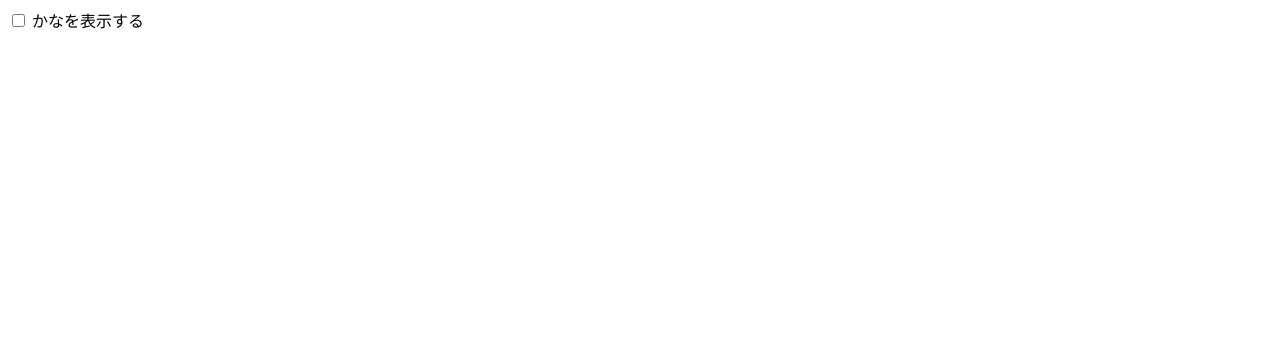
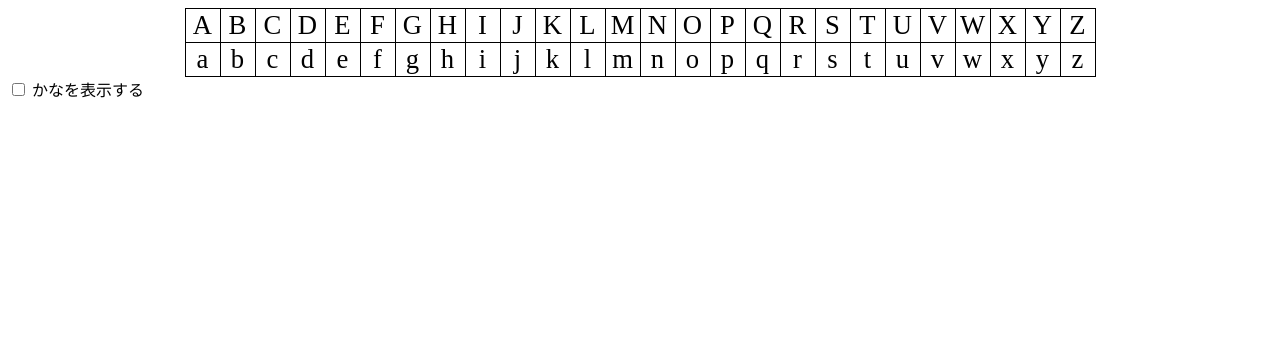
Before and after one commit to mitsuji/echo-keyinput, a plain HTML site: page index.html in a window 1280 px wide. Drawn offline with Linux system fonts and the light colour scheme.

Commit message:
mod: ABC table

```diff
--- a/index.css
+++ b/index.css
@@ -1,3 +1,7 @@
+.top {
+    grid-area: top;
+/*    border-style: solid;*/
+}
 .left {
     grid-area: left;
 /*    border-style: solid;*/
@@ -23,8 +27,22 @@
 .wrapper {
     display: grid;
     grid-template-columns: 1fr 3.6fr 1fr;
-    grid-template-rows: 1fr 1fr;
+    grid-template-rows: auto 1fr 1fr;
     grid-template-areas:
+        "top  top  top"
         "left key  right"
         "left kana right" ;
 }
+
+
+table.chartable {
+    border-collapse: collapse;
+    margin-left:auto;
+    margin-right:auto;
+}
+table.chartable th, table.chartable td {
+    width:32px;
+    text-align:center;
+    font-size:20pt;
+    border: solid 1px black;
+}
--- a/index.html
+++ b/index.html
@@ -8,6 +8,66 @@
   <body>
     <form>
       <div class="wrapper">
+        <div class="top">
+          <table class="chartable">
+            <tr>
+              <td>A</td>
+              <td>B</td>
+              <td>C</td>
+              <td>D</td>
+              <td>E</td>
+              <td>F</td>
+              <td>G</td>
+              <td>H</td>
+              <td>I</td>
+              <td>J</td>
+              <td>K</td>
+              <td>L</td>
+              <td>M</td>
+              <td>N</td>
+              <td>O</td>
+              <td>P</td>
+              <td>Q</td>
+              <td>R</td>
+              <td>S</td>
+              <td>T</td>
+              <td>U</td>
+              <td>V</td>
+              <td>W</td>
+              <td>X</td>
+              <td>Y</td>
+              <td>Z</td>
+            </tr>
+            <tr>
+              <td>a</td>
+              <td>b</td>
+              <td>c</td>
+              <td>d</td>
+              <td>e</td>
+              <td>f</td>
+              <td>g</td>
+              <td>h</td>
+              <td>i</td>
+              <td>j</td>
+              <td>k</td>
+              <td>l</td>
+              <td>m</td>
+              <td>n</td>
+              <td>o</td>
+              <td>p</td>
+              <td>q</td>
+              <td>r</td>
+              <td>s</td>
+              <td>t</td>
+              <td>u</td>
+              <td>v</td>
+              <td>w</td>
+              <td>x</td>
+              <td>y</td>
+              <td>z</td>
+            </tr>
+          </table>
+        </div>
         <div class="left">
           <label>
             <input type="checkbox" name="showKana">
```
